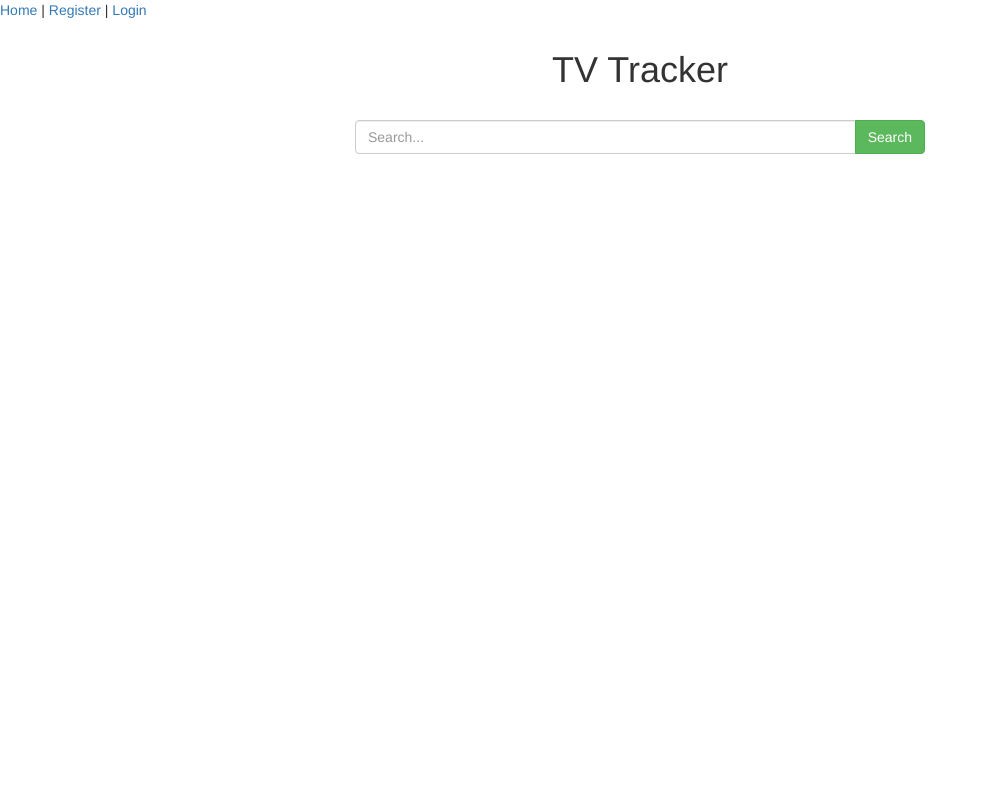
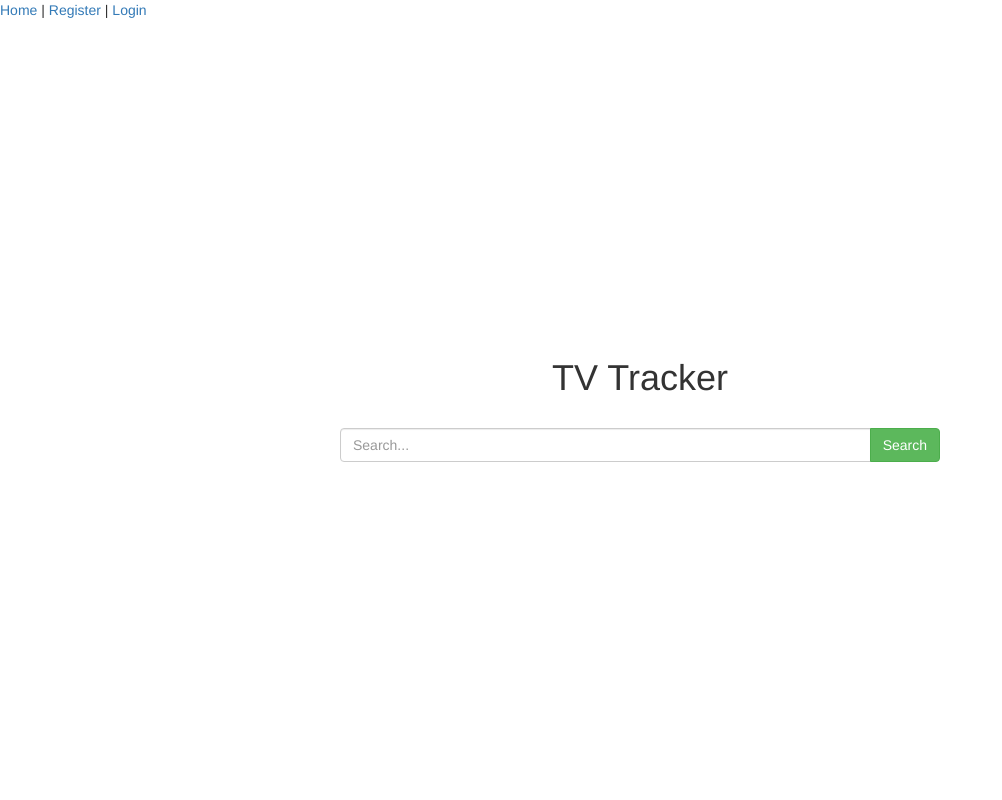
Before and after one commit to yakzaf/tv_tracker, a Django app: page / in a window 1280 px wide. Shown: the whole page, without its empty margins (0-1002 px from the left). Run offline with Django 3.2, Linux system fonts and the light colour scheme; some libraries are stand-ins or nearby versions.

Commit message:
Centered the title with search bar on the index page. Removed unnecessary bootstrap table classes.

```diff
--- a/tracker/static/tracker/css/style.css
+++ b/tracker/static/tracker/css/style.css
@@ -6,13 +6,20 @@ td {
   clear: both;
 }
 
-.row {
-  display: grid;
+.centered-box {
+  display:flex;
+  align-items: center;
+  justify-content: center;
+  margin: auto;
+  height: calc(100vh - 30px);
 }
 
-/*.container {*/
-/*  !*height: 100%;*!*/
-/*  display: flex;*/
-/*  align-items: center;*/
-/*  justify-content: center;*/
-/*}*/
+.content {
+  width: 100%;
+  margin-top: -30px;
+}
+
+#search {
+  margin: auto;
+  max-width: 600px;
+}
--- a/tracker/templates/tracker/base.html
+++ b/tracker/templates/tracker/base.html
@@ -21,7 +21,7 @@
 		<link rel="stylesheet" href="{% static 'tracker/css/bootstrap.css' %}">
         <link rel="stylesheet" href="{% static 'tracker/css/style.css' %}">
         <script src="https://ajax.googleapis.com/ajax/libs/jquery/3.5.1/jquery.min.js"></script>
-        <script src="{% static 'tracker/js/script.js' %}"></script>
+        <script src="{% static 'tracker/js/main.js' %}"></script>
 	</head>
     <body>
         {% block content %}
--- a/tracker/templates/tracker/index.html
+++ b/tracker/templates/tracker/index.html
@@ -1,13 +1,11 @@
 {% extends 'tracker/base.html' %}
 
 {% block content %}
-<div class="container">
-    <div class="col-md-6 col-md-offset-3">
-        <div class="row">
-            <h1 class="text-center">TV Tracker</h1>
+<div class="centered-box">
     <div class="content">
+        <div class="title"><h1 class="text-center">TV Tracker</h1></div>
         <br/>
-                <form method="GET" action="{% url 'search_results' %}" >
+        <form id="search" method="GET" action="{% url 'search_results' %}" >
             <div class="input-group search-field">
                 {{ search_form }}
                 <div class="input-group-btn">
@@ -15,8 +13,6 @@
                 </div>
             </div>
         </form>
-            </div>
-        </div>
     </div>
 </div>
 {% endblock %}
```
Also changed, not shown: tracker/static/tracker/js/main.js (added, +27 -0 lines), tracker/static/tracker/js/script.js (deleted, +0 -66 lines). Lines whose indentation alone changed are shown as unchanged.
